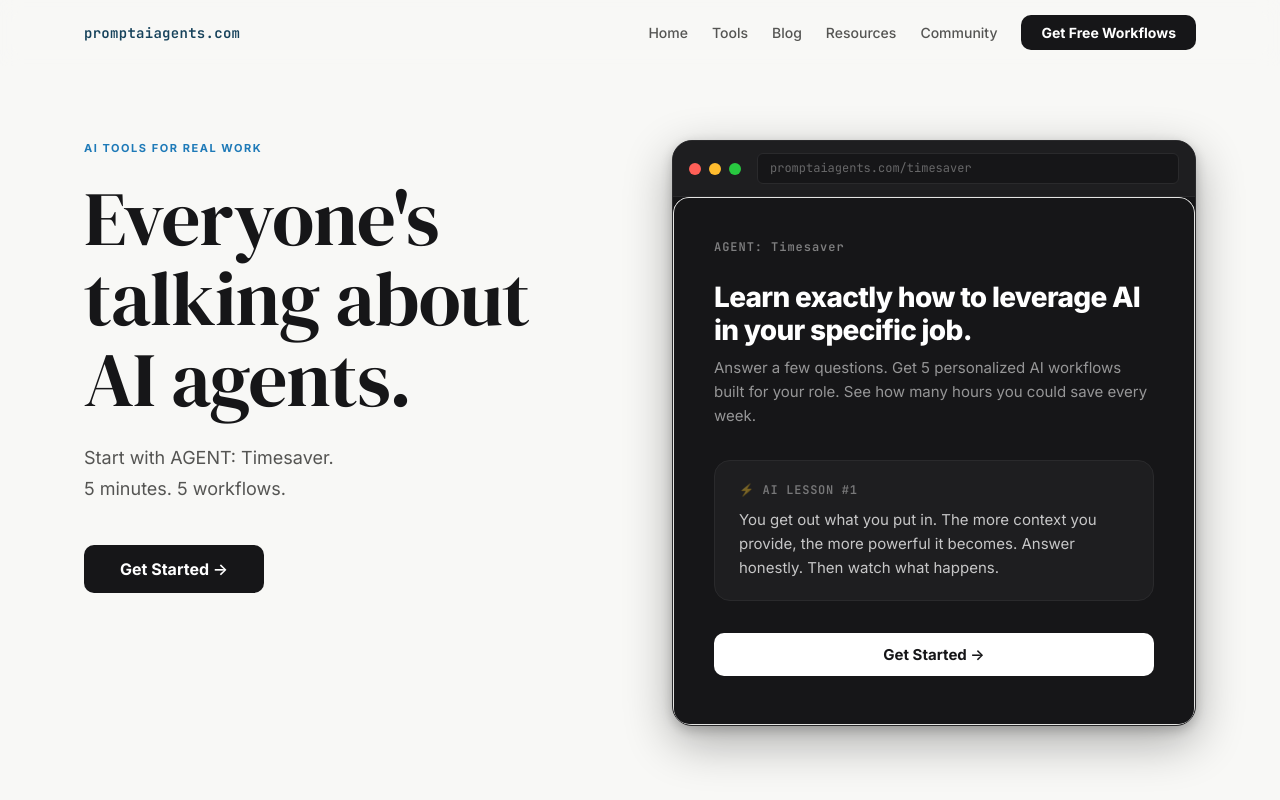
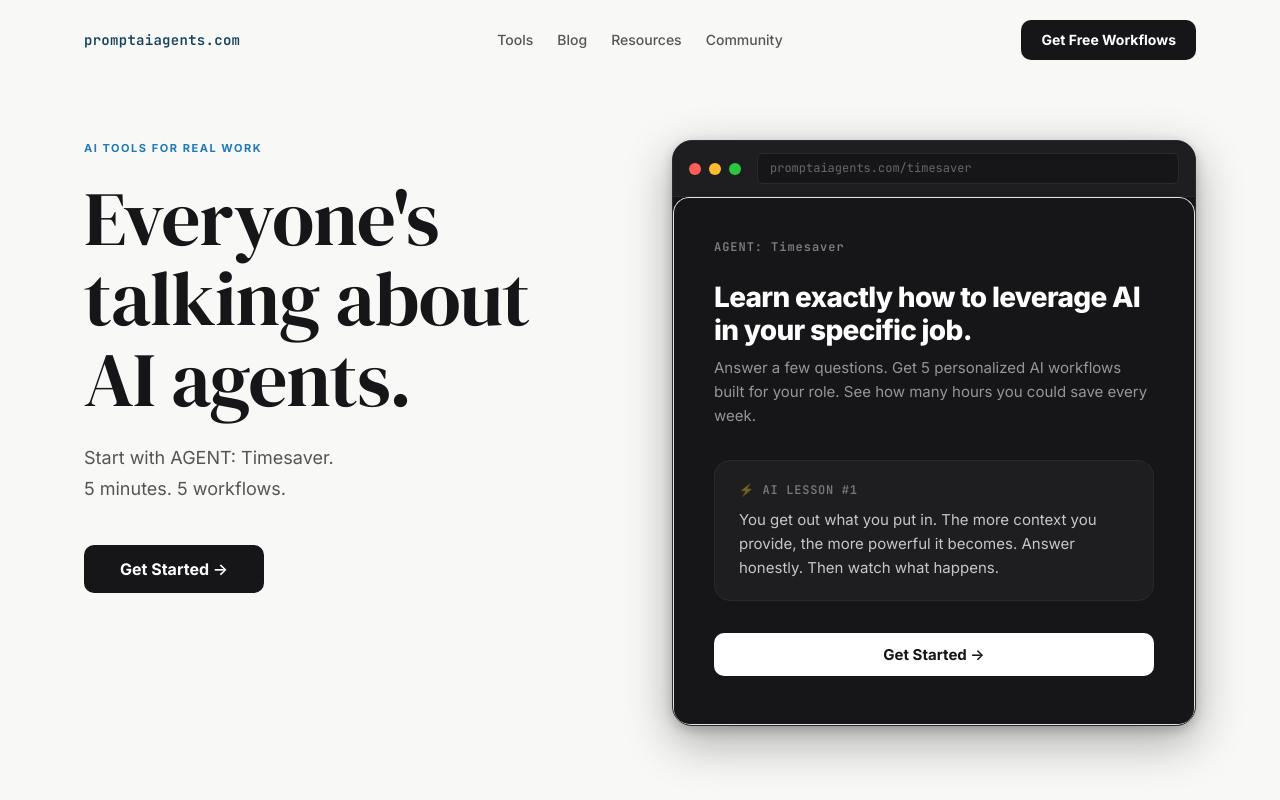
Before and after one commit to coolcalvin457-tech/agent-timesaver-nextjs, a Next.js app: page / in a window 1280 px wide. Shown: the top 800 px of the page. Built offline with nearby package versions, Linux system fonts and the light colour scheme.

Commit message:
Center nav links with 3-column grid layout, remove Home link

```diff
--- a/app/globals.css
+++ b/app/globals.css
@@ -198,9 +198,15 @@ input, textarea {
 }
 
 .nav-inner {
-  display: flex;
-  align-items: center;
-  justify-content: space-between;
+  display: grid;
+  grid-template-columns: 1fr auto 1fr;
+  align-items: center;
+}
+
+.nav-actions {
+  display: flex;
+  justify-content: flex-end;
+  align-items: center;
 }
 
 .nav-logo {
--- a/components/NavClient.tsx
+++ b/components/NavClient.tsx
@@ -19,17 +19,16 @@ export default function NavClient() {
             promptaiagents.com
           </a>
           <ul className="nav-links">
-            <li><a href="/">Home</a></li>
             <li><a href="/tools">Tools</a></li>
             <li><a href="/blog">Blog</a></li>
             <li><a href="/guides">Resources</a></li>
             <li><a href="/community">Community</a></li>
-            <li>
-              <a href="/" className="nav-cta">
-                Get Free Workflows
-              </a>
-            </li>
           </ul>
+          <div className="nav-actions">
+            <a href="/" className="nav-cta">
+              Get Free Workflows
+            </a>
+          </div>
         </div>
       </div>
     </nav>
```
